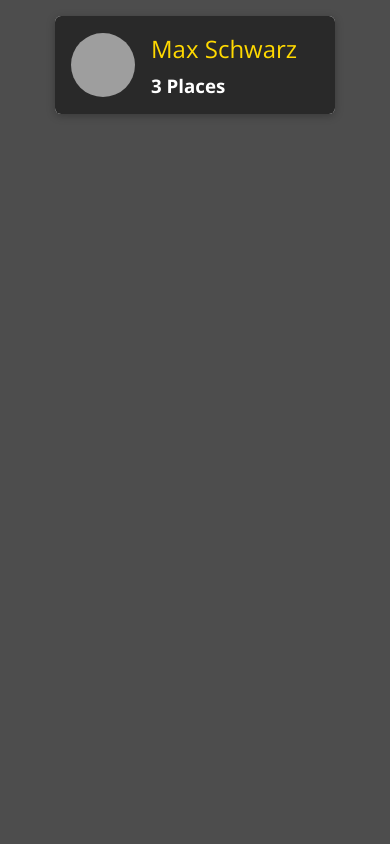
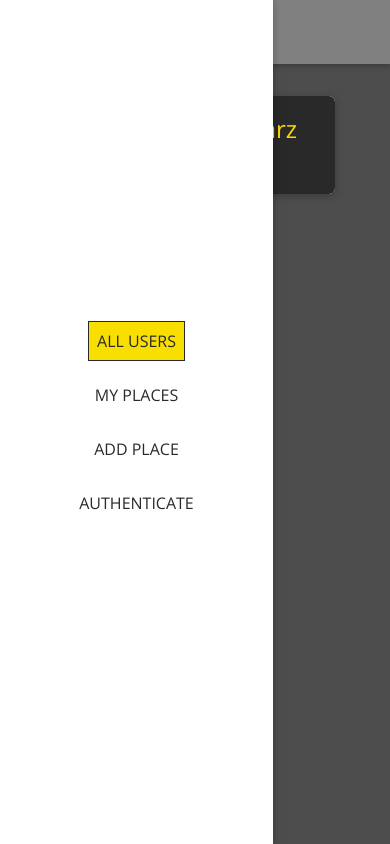
Before and after one commit to Jackyy-Li/SharePlaces, a React (Create React App) app: page / in a window 390 px wide. Built offline with nearby package versions, Linux system fonts and the light colour scheme; grey boxes are pictures that could not be loaded.

Commit message:
1. Implement Main Header 2. Implement Navlinks 3. Working on Mobile Navigation

```diff
--- a/src/App.js
+++ b/src/App.js
@@ -1,17 +1,20 @@
-import React from 'react';
+import React from "react";
 import {
   BrowserRouter as Router,
   Route,
   Redirect,
-  Switch
-} from 'react-router-dom';
+  Switch,
+} from "react-router-dom";
 
-import Users from './user/pages/Users';
-import NewPlace from './places/pages/NewPlace';
+import Users from "./user/pages/Users";
+import NewPlace from "./places/pages/NewPlace";
+import MainNavigation from "./shared/components/Navigation/MainNavigation";
 
 const App = () => {
   return (
     <Router>
+      <MainNavigation />
+      <main>
         <Switch>
           <Route path="/" exact>
             <Users />
@@ -21,6 +24,7 @@
           </Route>
           <Redirect to="/" />
         </Switch>
+      </main>
     </Router>
   );
 };
--- /dev/null
+++ b/src/shared/components/Navigation/MainHeader.css
@@ -0,0 +1,23 @@
+.main-header {
+  width: 100%;
+  height: 4rem;
+  display: flex;
+  align-items: center;
+  position: fixed;
+  top: 0;
+  left: 0;
+  background: #808080;
+  box-shadow: 0 2px 6px rgba(0, 0, 0, 0.26);
+  padding: 0 1rem;
+  z-index: 5;
+}
+
+main {
+  margin-top: 5rem;
+}
+
+@media (min-width: 768px) {
+  .main-header {
+    justify-content: space-between;
+  }
+}
--- /dev/null
+++ b/src/shared/components/Navigation/MainHeader.js
@@ -0,0 +1,9 @@
+import React from 'react';
+
+import './MainHeader.css';
+
+const MainHeader = props => {
+  return <header className="main-header">{props.children}</header>;
+};
+
+export default MainHeader;
--- /dev/null
+++ b/src/shared/components/Navigation/MainNavigation.css
@@ -0,0 +1,45 @@
+.main-navigation__menu-btn {
+  width: 3rem;
+  height: 3rem;
+  background: transparent;
+  border: none;
+  display: flex;
+  flex-direction: column;
+  justify-content: space-around;
+  margin-right: 2rem;
+  cursor: pointer;
+}
+
+.main-navigation__menu-btn span {
+  display: block;
+  width: 3rem;
+  height: 2.5px;
+  background: white;
+}
+
+.main-navigation__title {
+  color: white;
+}
+
+.main-navigation__title a {
+  text-decoration: none;
+  color: white;
+}
+
+.main-navigation__header-nav {
+  display: none;
+}
+
+.main-navigation__drawer-nav {
+  height: 100%;
+}
+
+@media (min-width: 768px) {
+  .main-navigation__menu-btn {
+    display: none;
+  }
+
+  .main-navigation__header-nav {
+    display: block;
+  }
+}
--- /dev/null
+++ b/src/shared/components/Navigation/MainNavigation.js
@@ -0,0 +1,34 @@
+import React from 'react';
+import { Link } from 'react-router-dom';
+
+import MainHeader from './MainHeader';
+import NavLinks from './NavLinks';
+import './MainNavigation.css';
+import SideDrawer from './SideDrawer';
+
+const MainNavigation = props => {
+  return (
+    <React.Fragment>
+    <SideDrawer>
+      <nav className="main-navigation__drawer-nav">
+        <NavLinks />
+      </nav>
+    </SideDrawer>
+    <MainHeader>
+      <button className="main-navigation__menu-btn">
+        <span />
+        <span />
+        <span />
+      </button>
+      <h1 className="main-navigation__title">
+        <Link to="/">YourPlaces</Link>
+      </h1>
+      <nav className='main-navigation__header-nav'>
+        <NavLinks />
+      </nav>
+    </MainHeader>
+    </React.Fragment>
+  );
+};
+
+export default MainNavigation;
--- /dev/null
+++ b/src/shared/components/Navigation/NavLinks.css
@@ -0,0 +1,76 @@
+.nav-links {
+  list-style: none;
+  margin: 0;
+  padding: 0;
+  width: 100%;
+  height: 100%;
+  display: flex;
+  flex-direction: column;
+  justify-content: center;
+  align-items: center;
+}
+
+.nav-links li {
+  margin: 1rem;
+}
+
+.nav-links a {
+  border: 1px solid transparent;
+  color: #292929;
+  text-decoration: none;
+  padding: 0.5rem;
+}
+
+.nav-links a:hover,
+.nav-links a:active,
+.nav-links a.active {
+  background: #f8df00;
+  border-color: #292929;
+  color: #292929;
+}
+
+.nav-links button {
+  cursor: pointer;
+  border: 1px solid #292929;
+  color: #292929;
+  background: transparent;
+  padding: 0.5rem;
+  font: inherit;
+}
+
+.nav-links button:focus {
+  outline: none;
+}
+
+.nav-links button:hover,
+.nav-links button:active {
+  background: #292929;
+  color: white;
+}
+
+@media (min-width: 768px) {
+  .nav-links {
+    flex-direction: row;
+  }
+
+  .nav-links li {
+    margin: 0 0.5rem;
+  }
+
+  .nav-links a {
+    color: white;
+    text-decoration: none;
+  }
+
+  .nav-links button {
+    border: 1px solid white;
+    color: white;
+    background: transparent;
+  }
+
+  .nav-links button:hover,
+  .nav-links button:active {
+    background: #f8df00;
+    color: #292929;
+  }
+}
--- /dev/null
+++ b/src/shared/components/Navigation/NavLinks.js
@@ -0,0 +1,23 @@
+import React from 'react';
+import { NavLink } from 'react-router-dom';
+
+import './NavLinks.css';
+
+const NavLinks = props => {
+  return <ul className="nav-links">
+    <li>
+      <NavLink to="/" exact>ALL USERS</NavLink>
+    </li>
+    <li>
+      <NavLink to="/u1/places">MY PLACES</NavLink>
+    </li>
+    <li>
+      <NavLink to="/places/new">ADD PLACE</NavLink>
+    </li>
+    <li>
+      <NavLink to="/auth">AUTHENTICATE</NavLink>
+    </li>
+  </ul>
+};
+
+export default NavLinks;
--- /dev/null
+++ b/src/shared/components/Navigation/SideDrawer.css
@@ -0,0 +1,10 @@
+.side-drawer {
+    position: fixed;
+    left: 0;
+    top: 0;
+    z-index: 100;
+    height: 100vh;
+    width: 70%;
+    background: white;
+    box-shadow: 0 2px 8px rgba(0, 0, 0, 0.26);
+}
--- /dev/null
+++ b/src/shared/components/Navigation/SideDrawer.js
@@ -0,0 +1,8 @@
+import React from "react";
+import './SideDrawer.css';
+
+const SideDrawer = props => {
+    return <aside className="side-drawer">{props.children}</aside>
+};
+
+export default SideDrawer;
--- a/src/user/components/UsersList.js
+++ b/src/user/components/UsersList.js
@@ -1,13 +1,16 @@
 import React from 'react';
 
 import UserItem from './UserItem';
+import Card from '../../shared/components/UIElement/Card';
 import './UsersList.css';
 
 const UsersList = props => {
-  if (props.items.length === 0) {
+  if (props.items.length === 0) { // Logic to decide what to present
     return (
       <div className="center">
+        <Card>
         <h2>No users found.</h2>
+        </Card>
       </div>
     );
   }
--- a/src/user/pages/Users.js
+++ b/src/user/pages/Users.js
@@ -2,7 +2,7 @@
 
 import UsersList from '../components/UsersList';
 
-const Users = () => {
+const Users = () => {   //Later, this will be stateful component
   const USERS = [
     {
       id: 'u1',
```
Lines whose indentation alone changed are shown as unchanged.
